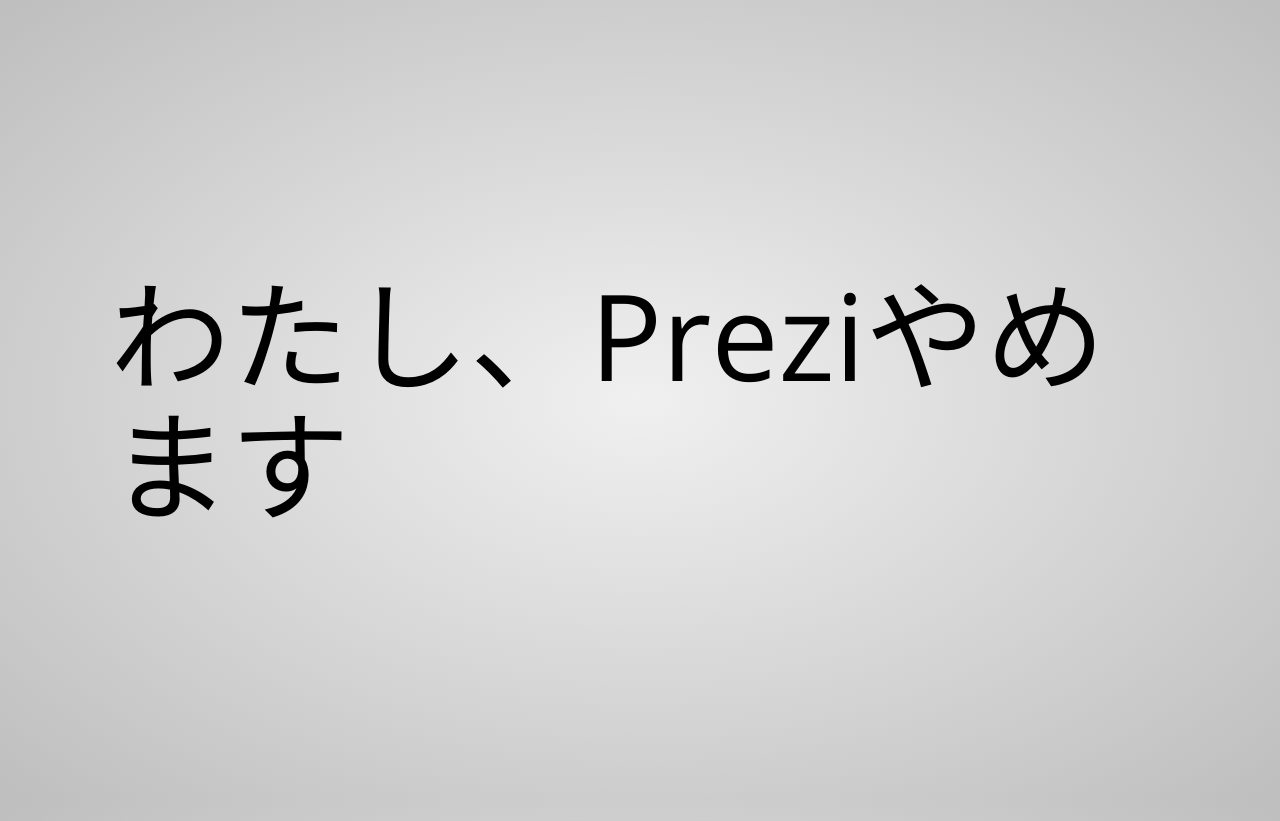
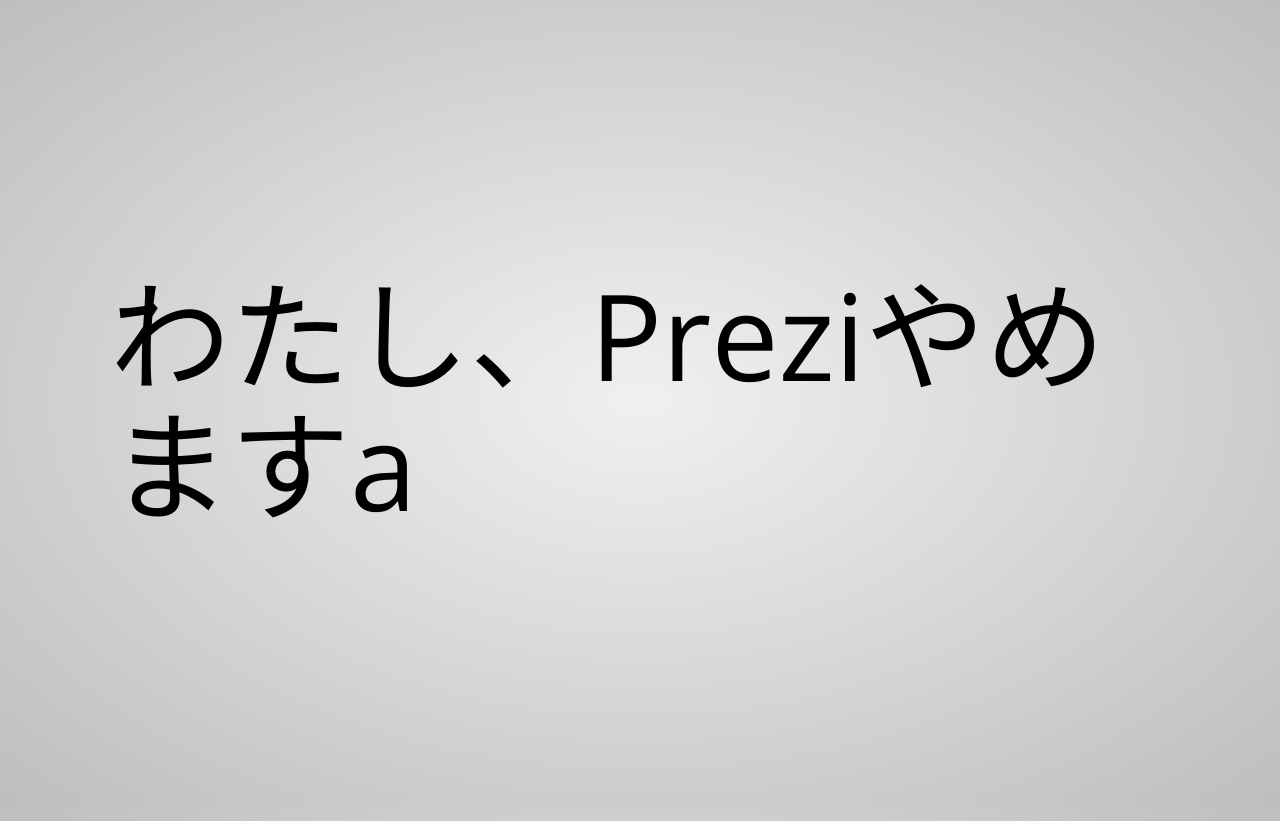
Before and after one commit to tatsuro-ueda/140127-2013-soukatsu-2014-houshin, a plain HTML site: page index.html in a window 1280 px wide. Shown: the top 821 px of the page. Drawn offline with nearby package versions, Linux system fonts and the light colour scheme.

Commit message:
commited automatically by push.sh

```diff
--- a/index.html
+++ b/index.html
@@ -28,7 +28,7 @@
     <div id="impress">
     <div class='step' >
 
-<h1>わたし、Preziやめます</h1>
+<h1>わたし、Preziやめますa</h1>
 </div>
       <div class='step' >
 
```
